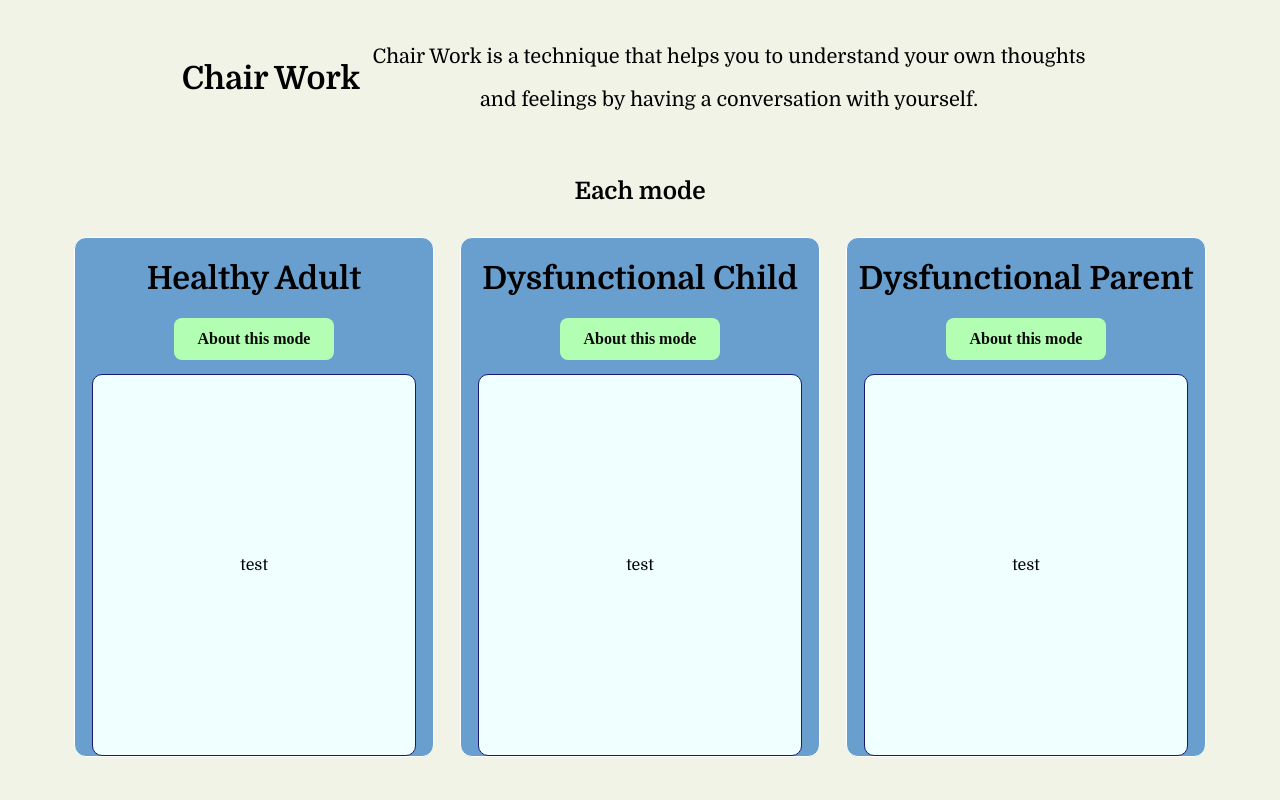
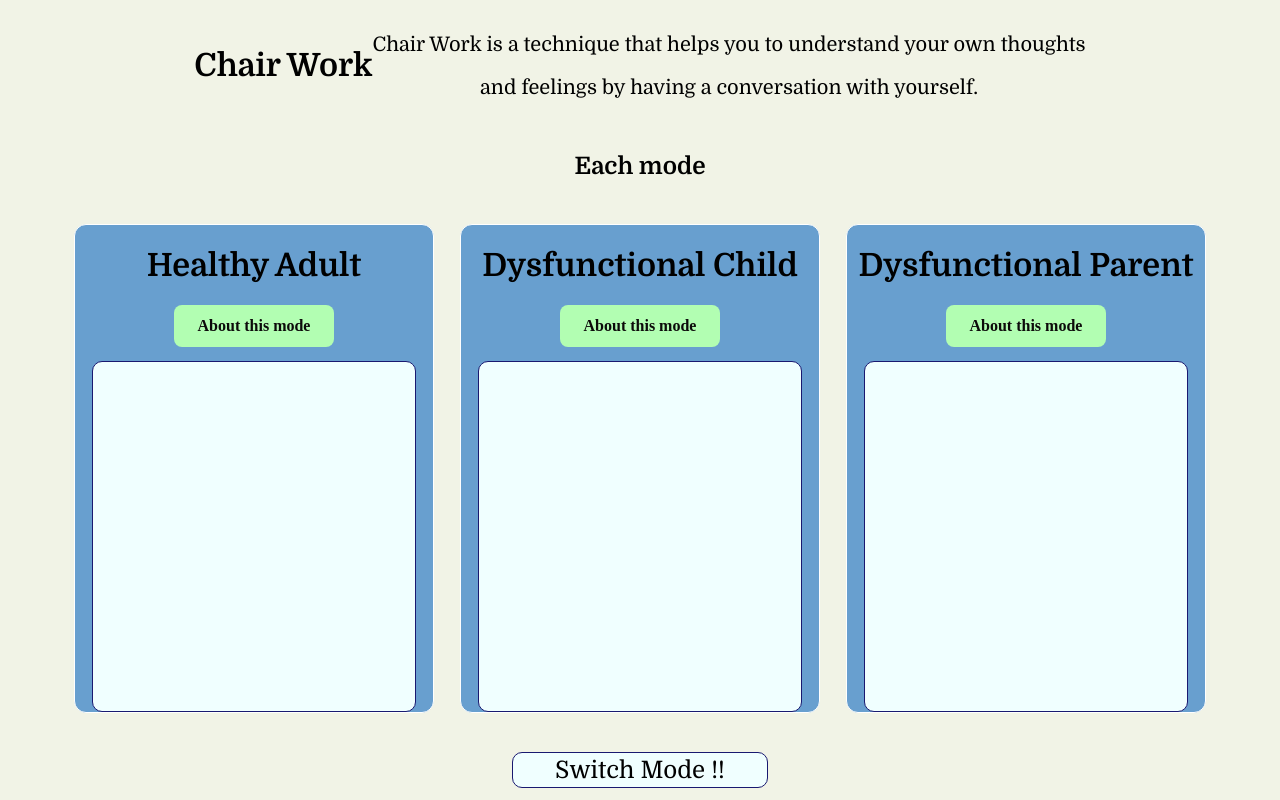
Before and after one commit to Kaikei-e/Weathering, a Next.js app in the folder cognit/: page /chairWork in a window 1280 px wide. Built offline with nearby package versions, Linux system fonts and the light colour scheme.

Commit message:
Cognit: add the switcher button. just design

```diff
--- a/cognit/src/components/schema/mode.tsx
+++ b/cognit/src/components/schema/mode.tsx
@@ -1,6 +1,6 @@
 /** @jsxImportSource @emotion/react */
 import { css } from "@emotion/react";
-import React, { useState } from "react";
+import React, { useEffect, useState } from "react";
 import Modal from "../base/modal/modal";
 import ModalButton from "../base/modal/modalButton";
 
@@ -8,14 +8,21 @@ type Props = {
   className?: string;
   title: string;
   modeStatement: React.ReactNode;
+  moodSentences: string[];
 };
 
 export const Schema: React.FC<Props> = (props: Props) => {
   const [isOpen, setIsOpen] = useState(false);
+  const [isThisMode, setIsThisMode] = useState(false);
+  const [sentences, setSentences] = useState<string[]>([]);
 
   const openModal = () => {
     setIsOpen(true);
   };
+
+  useEffect(() => {
+    setSentences(props.moodSentences);
+  }, [props.moodSentences]);
 
   return (
     <div className={props.className}>
@@ -45,12 +52,37 @@ export const Schema: React.FC<Props> = (props: Props) => {
           border: midnightblue solid 1px;
           display: flex;
           flex-direction: column;
-          justify-content: center;
           text-align: center;
           background-color: azure;
         `}
       >
-        <text>test</text>
+        <ul>
+          {sentences.map((sentence, index) => {
+            return (
+              <li
+                key={index}
+                css={css`
+                  width: 90%;
+                  height: 20%;
+                  border-radius: 10px;
+                  margin-top: 2%;
+                  background-color: aliceblue;
+                `}
+              >
+                {sentence ? sentence : "No sentence"}
+              </li>
+            );
+          })}
+        </ul>
+        {(() => {
+          if (isThisMode) {
+            return (
+              <div>
+                <p>このモードです</p>
+              </div>
+            );
+          }
+        })()}
       </div>
     </div>
   );
--- a/cognit/src/pages/chairWork/index.tsx
+++ b/cognit/src/pages/chairWork/index.tsx
@@ -4,15 +4,6 @@ import { Schema } from "@/components/schema/mode";
 import StatementParagraph from "@/components/base/modal/statementParagraph";
 
 const ChairWork = () => {
-  // useEffect(() => {
-  //   axios
-  //     .get("/api/system/ping")
-  //     .then((res) => {
-  //       console.log(res.data);
-  //     })
-  //     .catch((err) => console.log(err));
-  // });
-
   return (
     <div
       css={css`
@@ -38,7 +29,6 @@ const ChairWork = () => {
         <h1 css={css``}>Chair Work</h1>
         <div
           css={css`
-            margin: 1%;
             font-size: 20px;
           `}
         >
@@ -59,9 +49,19 @@ const ChairWork = () => {
       <div
         css={css`
           display: flex;
+          flex-direction: column;
+          width: 100%;
+          height: 80vh;
+          justify-content: center;
+          align-items: center;
+        `}
+      >
+        <div
+          css={css`
+            display: flex;
             flex-direction: row;
             width: 100%;
-          height: 80vh;
+            height: 90%;
             justify-content: center;
             overflow: auto;
           `}
@@ -69,6 +69,7 @@ const ChairWork = () => {
           <Schema
             title={"Healthy Adult"}
             css={modeStyle}
+            moodSentences={[]}
             modeStatement={
               <StatementParagraph
                 fontSize={24}
@@ -80,6 +81,7 @@ const ChairWork = () => {
           <Schema
             title={"Dysfunctional Child"}
             css={modeStyle}
+            moodSentences={[]}
             modeStatement={
               <StatementParagraph
                 fontSize={24}
@@ -91,6 +93,7 @@ const ChairWork = () => {
           <Schema
             title={"Dysfunctional Parent"}
             css={modeStyle}
+            moodSentences={[]}
             modeStatement={
               <StatementParagraph
                 fontSize={24}
@@ -99,6 +102,26 @@ const ChairWork = () => {
               />
             }
           />
+        </div>
+
+        <button
+          css={css`
+            width: 20%;
+            height: 6%;
+            border-radius: 10px;
+            border: midnightblue solid 1px;
+            background-color: azure;
+            font-size: 24px;
+            font-family: "Domine", serif;
+            &:hover {
+              background-color: #f1f3e6;
+              cursor: pointer;
+            }
+            transition: background-color 0.3s ease;
+          `}
+        >
+          Switch Mode !!
+        </button>
       </div>
     </div>
   );
```
Lines whose indentation alone changed are shown as unchanged.
